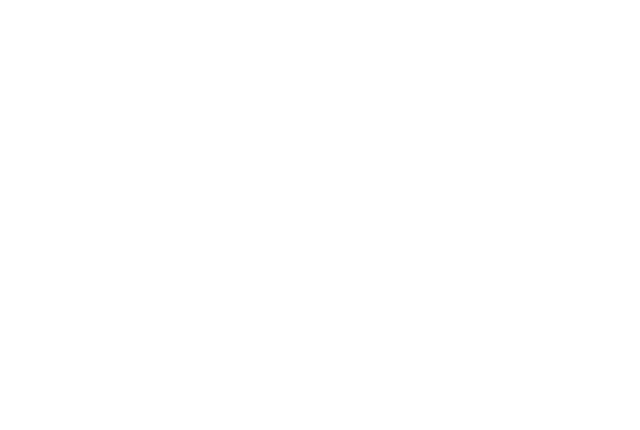
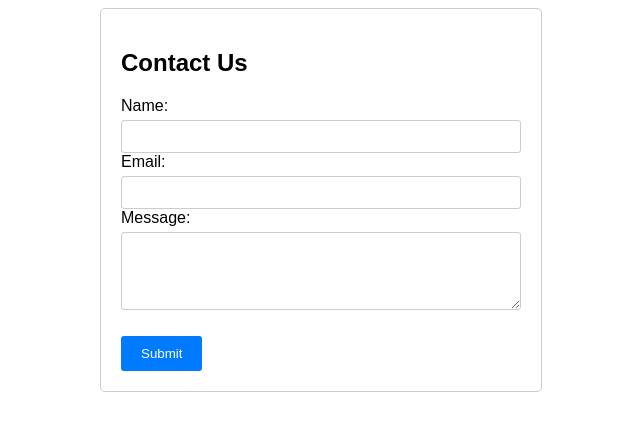
Before and after one commit to areebaqamar021/html-css-js, a plain HTML site: page contactForm/index.html in a window 1280 px wide. Shown: the whole page, without its empty margins (319-959 px from the left). Drawn offline with Linux system fonts and the light colour scheme.

Commit message:
form with gmail

```diff
--- a/contactForm/index.html
+++ b/contactForm/index.html
@@ -7,6 +7,24 @@
     <link rel="stylesheet" href="style.css">
 </head>
 <body>
+    <div class="container">
+        <h2>Contact Us</h2>
+        <form action="https://api.web3forms.com/submit" method="post">
+          <div class="form-group">
+            <input type="hidden" name="access_key" value="adc88b40-24ae-4071-b277-572400ef64a3">
+            <label for="name">Name:</label>
+            <input type="text" id="name" name="name" required>
 
+
+            <label for="email">Email:</label>
+            <input type="email" id="email" name="email" required>
+
+
+            <label for="message">Message:</label>
+            <textarea id="message" name="message" rows="4" required></textarea>
+          </div>
+          <input type="submit" value="Submit"><img src="assets/arrow_icon.png" alt=""></input>
+        </form>
+      </div>
 </body>
 </html>
--- a/contactForm/style.css
+++ b/contactForm/style.css
@@ -1,10 +1,37 @@
-*{
-    margin: 0;
-    padding: 0;
+body {
+    font-family: Arial, sans-serif;
+  }
+  .container {
+    max-width: 400px;
+    margin: 0 auto;
+    padding: 20px;
+    border: 1px solid #ccc;
+    border-radius: 5px;
+  }
+  .form-group {
+    margin-bottom: 20px;
+  }
+  label {
+    display: block;
+    margin-bottom: 5px;
+  }
+  input[type="text"],
+  input[type="email"],
+  textarea {
+    width: 100%;
+    padding: 8px;
+    border: 1px solid #ccc;
+    border-radius: 3px;
     box-sizing: border-box;
-    font-family: montserrat;
-}
-html, body{
-    height: 100%;
-    width: 100%;
-}
+  }
+  input[type="submit"] {
+    background-color: #007bff;
+    color: #fff;
+    border: none;
+    padding: 10px 20px;
+    border-radius: 3px;
+    cursor: pointer;
+  }
+  input[type="submit"]:hover {
+    background-color: #0056b3;
+  }
```
